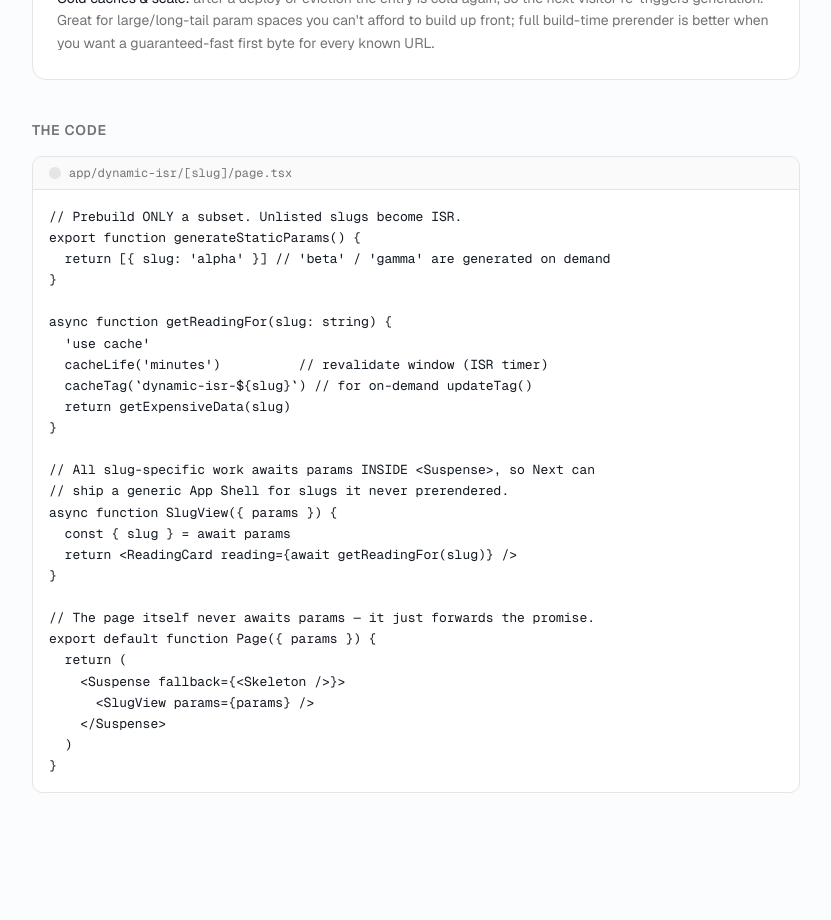
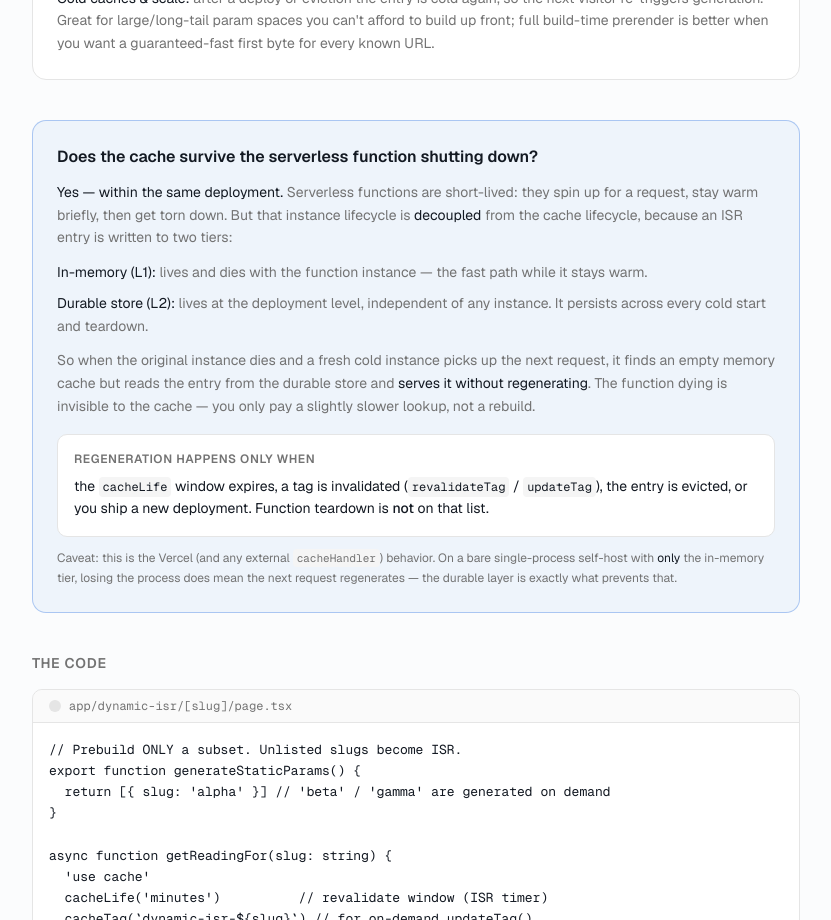
Before and after one commit to kgotgit/next-js-caching-demonstration, a Next.js app: page /dynamic-isr in a window 1280 px wide. Shown: the part 980-1900 px from the top of the page, without its empty margins (368-1199 px from the left). Before the commit the page ends 1813 px from the top, so only its background shows below. Built offline with nearby package versions, Linux system fonts and the light colour scheme.

Commit message:
feat: add detailed explanation of cache persistence in serverless functions
Co-authored-by: Karthik Gotrala <6868408+kgotgit@users.noreply.github.com>

```diff
--- a/app/dynamic-isr/page.tsx
+++ b/app/dynamic-isr/page.tsx
@@ -103,6 +103,63 @@ export default function DynamicIsrDemo() {
         </ul>
       </section>
 
+      <section className="rounded-xl border border-cached/30 bg-cached/5 p-6">
+        <h2 className="text-base font-semibold text-card-foreground">
+          Does the cache survive the serverless function shutting down?
+        </h2>
+        <p className="mt-3 text-sm leading-relaxed text-muted-foreground">
+          <span className="text-card-foreground">Yes — within the same deployment.</span>{' '}
+          Serverless functions are short-lived: they spin up for a request, stay
+          warm briefly, then get torn down. But that instance lifecycle is{' '}
+          <span className="text-card-foreground">decoupled</span> from the cache
+          lifecycle, because an ISR entry is written to two tiers:
+        </p>
+        <ul className="mt-3 flex flex-col gap-2 text-sm leading-relaxed text-muted-foreground">
+          <li>
+            <span className="text-card-foreground">In-memory (L1):</span> lives
+            and dies with the function instance — the fast path while it stays
+            warm.
+          </li>
+          <li>
+            <span className="text-card-foreground">Durable store (L2):</span>{' '}
+            lives at the deployment level, independent of any instance. It
+            persists across every cold start and teardown.
+          </li>
+        </ul>
+        <p className="mt-3 text-sm leading-relaxed text-muted-foreground">
+          So when the original instance dies and a fresh cold instance picks up
+          the next request, it finds an empty memory cache but reads the entry
+          from the durable store and{' '}
+          <span className="text-card-foreground">serves it without regenerating</span>.
+          The function dying is invisible to the cache — you only pay a slightly
+          slower lookup, not a rebuild.
+        </p>
+        <div className="mt-4 rounded-lg border border-border bg-card p-4">
+          <p className="text-xs font-semibold uppercase tracking-wider text-muted-foreground">
+            Regeneration happens only when
+          </p>
+          <p className="mt-2 text-sm leading-relaxed text-card-foreground">
+            the <code className="rounded bg-muted px-1 py-0.5 font-mono text-xs">cacheLife</code>{' '}
+            window expires, a tag is invalidated (
+            <code className="rounded bg-muted px-1 py-0.5 font-mono text-xs">revalidateTag</code>{' '}
+            /{' '}
+            <code className="rounded bg-muted px-1 py-0.5 font-mono text-xs">updateTag</code>
+            ), the entry is evicted, or you ship a new deployment. Function
+            teardown is <span className="font-medium">not</span> on that list.
+          </p>
+        </div>
+        <p className="mt-3 text-xs leading-relaxed text-muted-foreground">
+          Caveat: this is the Vercel (and any external{' '}
+          <code className="rounded bg-muted px-1 py-0.5 font-mono text-[11px]">
+            cacheHandler
+          </code>
+          ) behavior. On a bare single-process self-host with{' '}
+          <span className="text-card-foreground">only</span> the in-memory tier,
+          losing the process does mean the next request regenerates — the durable
+          layer is exactly what prevents that.
+        </p>
+      </section>
+
       <section>
         <h2 className="text-sm font-semibold uppercase tracking-wider text-muted-foreground">
           The code
```
